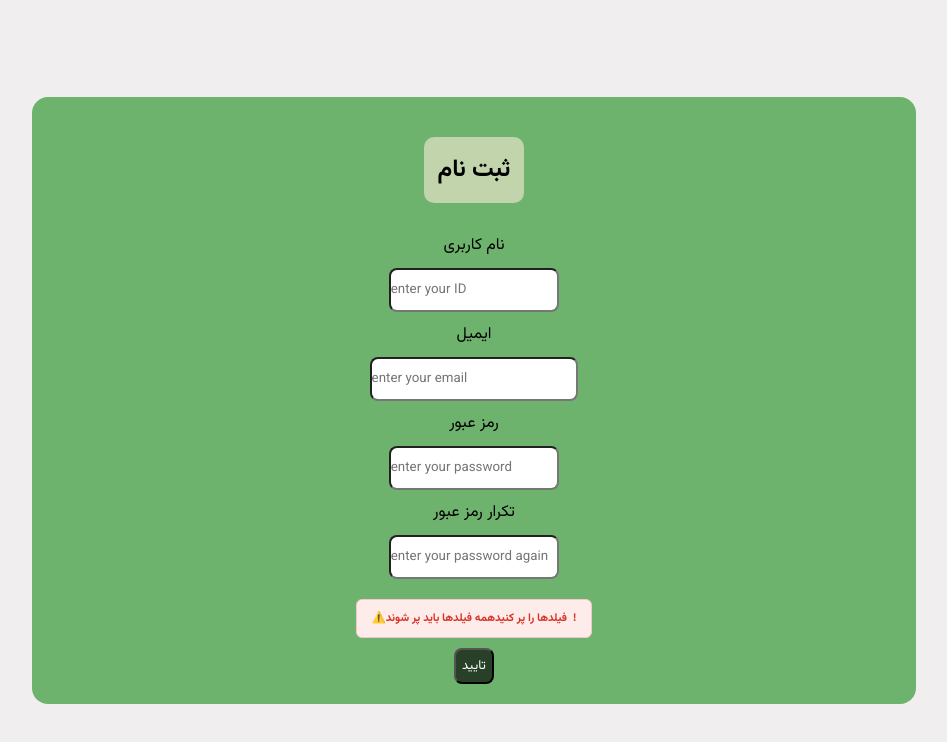
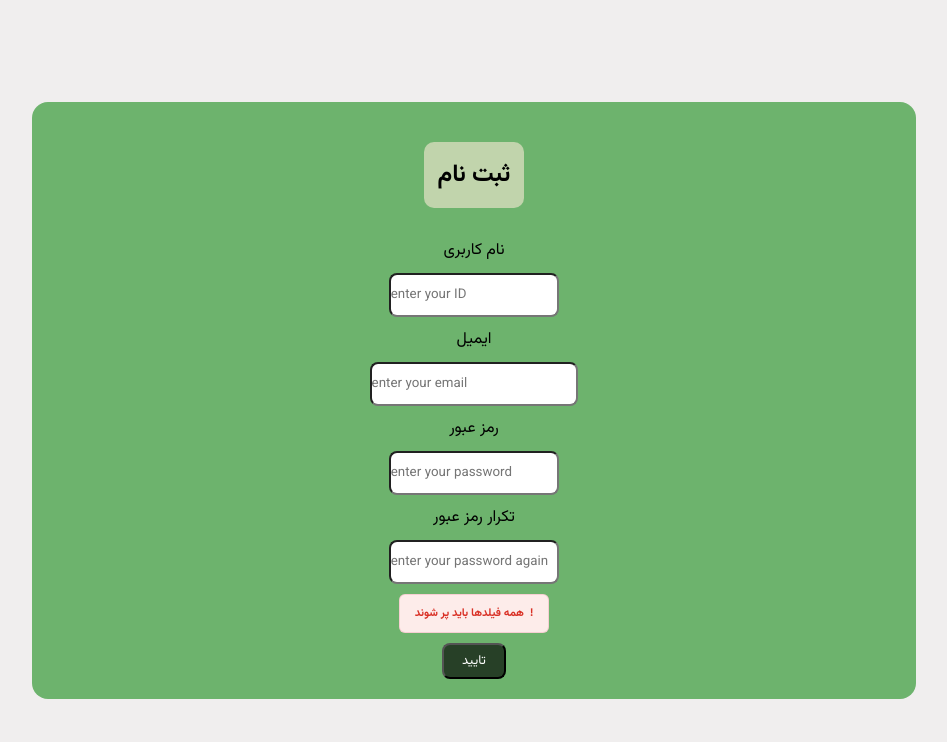
Before and after one commit to saharmomeniasl/Simple-JS-practices, a plain HTML site: page form login/index.html in a window 1280 px wide. Both pictures are taken after a click on the button "تایید". Shown: the whole page, without its empty margins (166-1113 px from the left). Drawn offline with Linux system fonts and the light colour scheme; a web font is replaced by a local one.

Commit message:
Update style.css

```diff
--- a/form login/assets/css/style.css
+++ b/form login/assets/css/style.css
@@ -47,55 +47,55 @@
     font-size: 13px;
     padding: 6px;
     border-radius: 8px;
+    width: 5vw;
 }
 
 #submit:hover{
-    background-color: black;
+    background-color: rgb(0, 58, 13);
     transition: 0.6s ease-in-out;
 }
 
-/* استایل پایه برای پیام */
-#error, #message {
+#message {
+    opacity: 0;
+    visibility: hidden;
     padding: 10px 15px;
-    margin-top: 10px;
     border-radius: 6px;
     font-weight: bold;
     font-size: 0.7rem;
-    display: inline-block;
     max-width: 100%;
     box-sizing: border-box;
-    transition: all 0.3s ease;
+    transition: all 0.5s ease;
 }
 
-/* پیام خطا */
-.error {
-    background-color: #fdecea; /* پس‌زمینه قرمز روشن */
-    color: #d93025; /* متن قرمز تیره */
-    border: 1px solid #f5c6cb; /* حاشیه سبک قرمز */
-    position: relative;
+#message.error,
+#message.success {
+    opacity: 1;
+    visibility: visible;
+    display: inline-block;
 }
 
-/* آیکون هشدار قبل متن */
+.error {
+    background-color: #fdecea;
+    color: #d93025;
+    border: 1px solid #f5c6cbbe;
+}
+
 .error::before {
-    content: "⚠️فیلدها را پر کنید";
+    content: "";
     margin-right: 6px;
 }
 
-/* پیام موفقیت */
 .success {
-    background-color: #e6f4ea; /* پس‌زمینه سبز روشن */
-    color: #188038; /* متن سبز تیره */
-    border: 1px solid #a3d9a5; /* حاشیه سبز */
-    position: relative;
+    background-color: #e6f4ea;
+    color: #188038;
+    border: 1px solid #a3d9a5;
 }
 
-/* آیکون تیک قبل متن */
 .success::before {
     content: "✅";
     margin-right: 6px;
 }
 
-/* انیمیشن کوچک شدن و محو شدن بعد از 3 ثانیه */
 @keyframes fadeOut {
     0% { opacity: 1; transform: translateY(0); }
     100% { opacity: 0; transform: translateY(-10px); }
@@ -103,5 +103,5 @@
 
 .fade-out {
     animation: fadeOut 1s ease forwards;
-    animation-delay: 3s; /* بعد از 3 ثانیه شروع شود */
+    animation-delay: 3s;
 }
```
